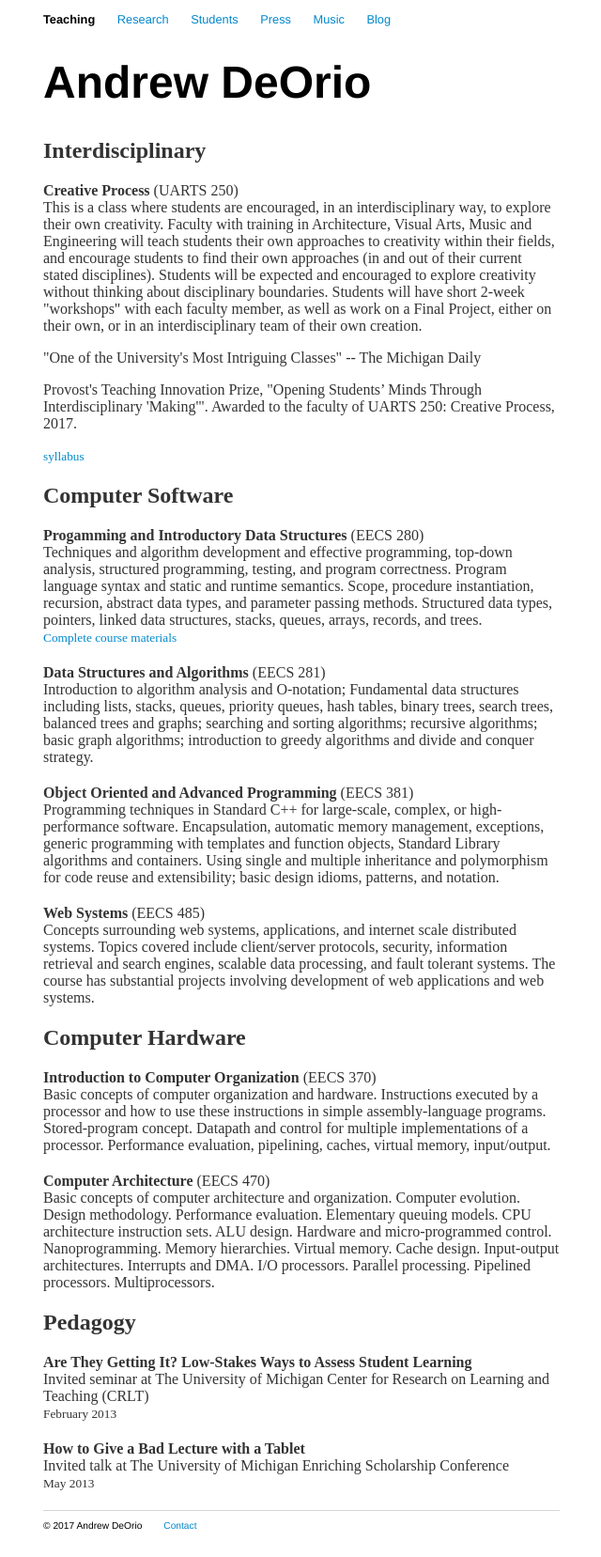
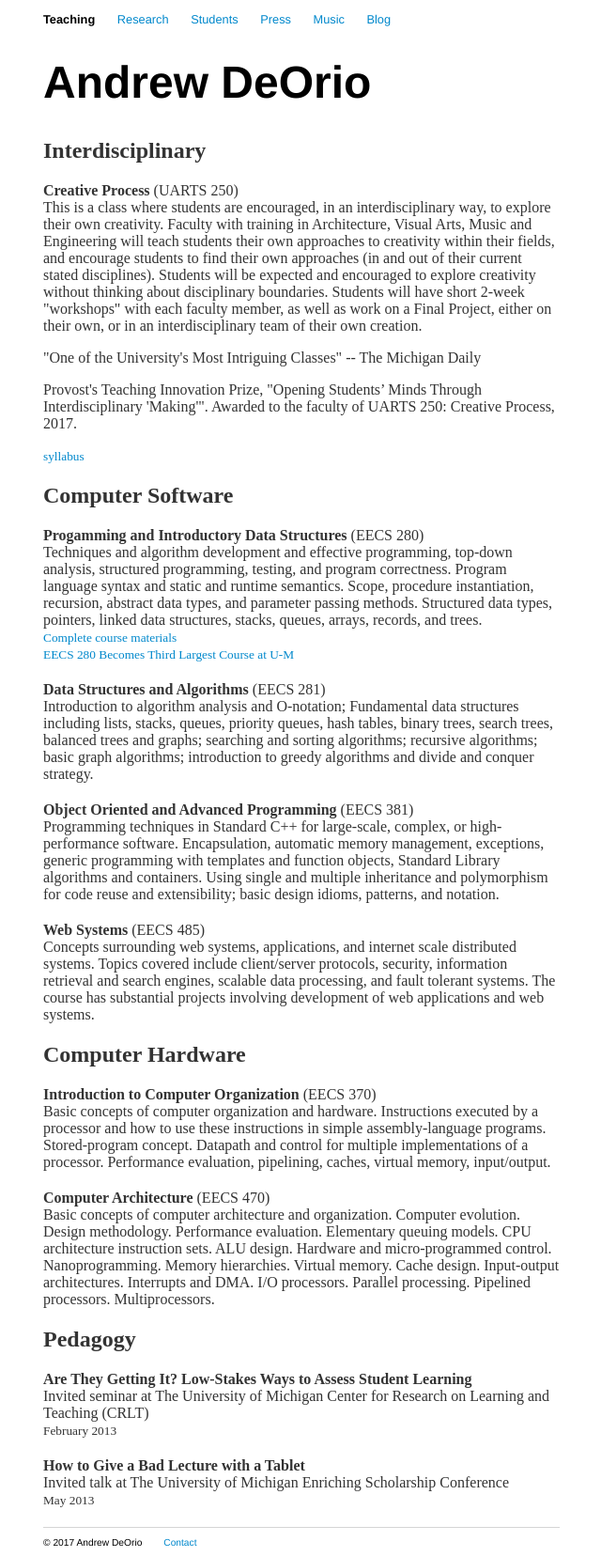
Before and after one commit to awdeorio/andrewdeorio.com, a Jekyll site: the page built from teaching/index.html, in a window 1280 px wide. Shown: the whole page at 94% size, without its empty margins (319-959 px from the left). Built offline with Jekyll 4.4.1, drawn with Linux system fonts in a browser that asks for light colours; nearby versions of some CDN libraries.

Commit message:
Added link to news article on teaching page

```diff
--- a/teaching/index.html
+++ b/teaching/index.html
@@ -20,6 +20,7 @@ This is a class where students are encouraged, in an interdisciplinary way, to e
 Techniques and algorithm development and effective programming, top-down analysis, structured programming, testing, and program correctness. Program language syntax and static and runtime semantics. Scope, procedure instantiation, recursion, abstract data types, and parameter passing methods. Structured data types, pointers, linked data structures, stacks, queues, arrays, records, and trees.<br>
 <small>
 <a href="/teaching/eecs280/">Complete course materials</a><br>
+<a href="http://www.eecs.umich.edu/eecs/about/articles/2017/eecs-280-popular-class.html" target="_blank">EECS 280 Becomes Third Largest Course at U-M</a><br>
 </small>
 </div>
 
```
